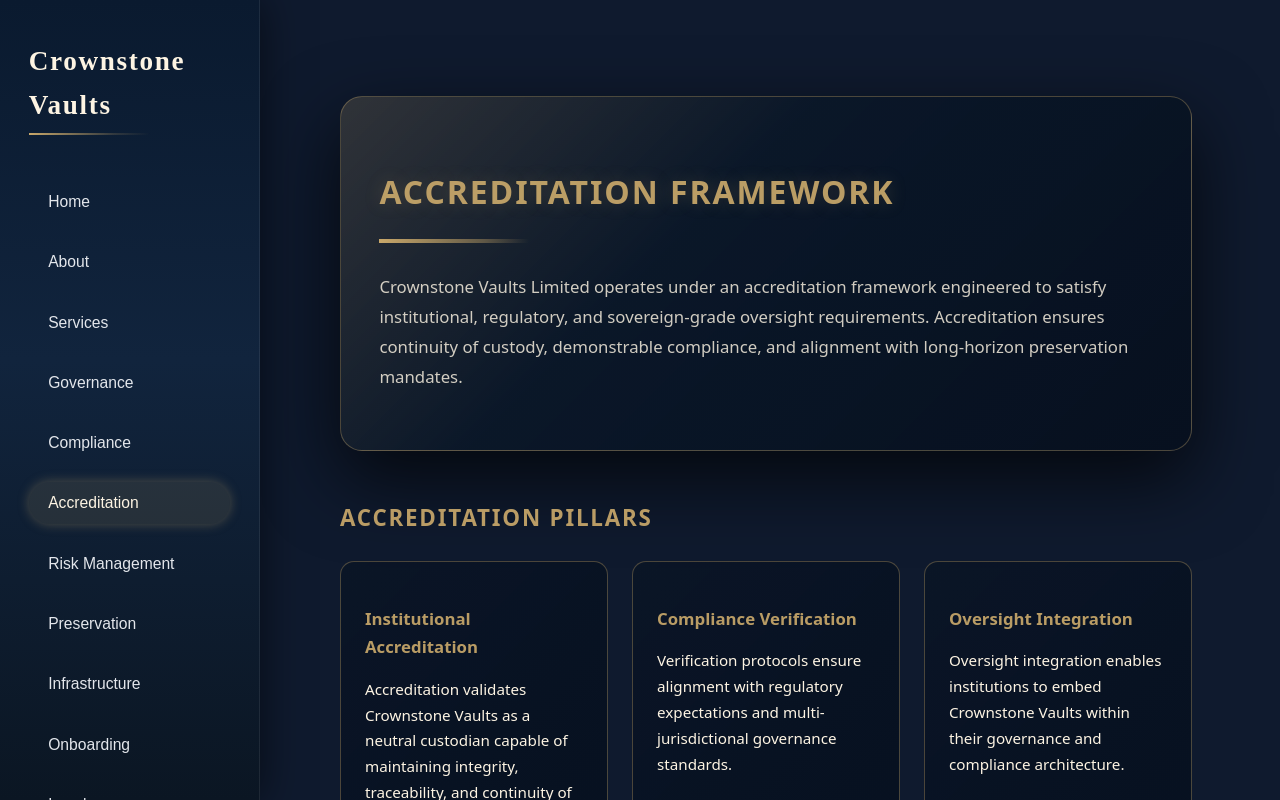
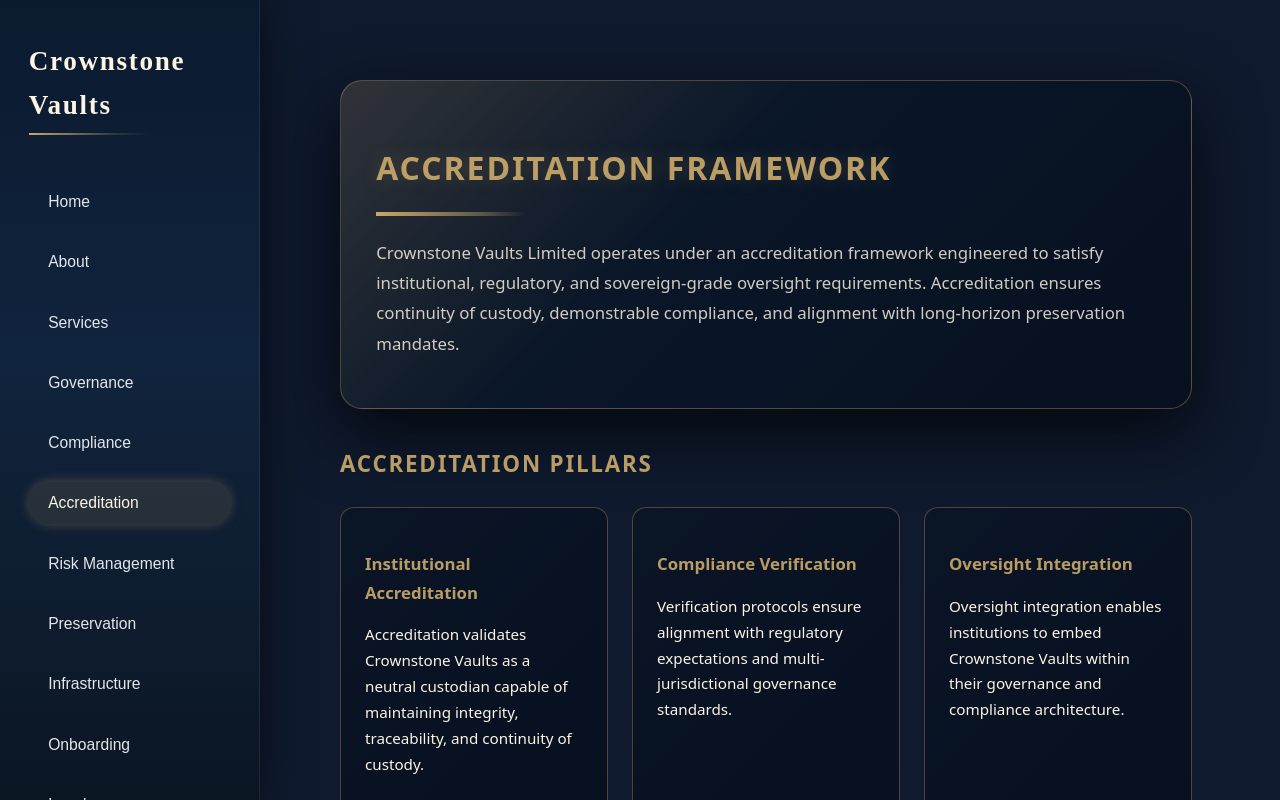
Before and after one commit to soulnlite/crownstone-vaults, a Next.js app: page /accreditation in a window 1280 px wide. Built offline with nearby package versions, Linux system fonts and the light colour scheme.

Commit message:
upgraded top levels

```diff
--- a/app/accreditation/page.tsx
+++ b/app/accreditation/page.tsx
@@ -4,21 +4,21 @@ export default function AccreditationPage() {
       style={{
         maxWidth: "960px",
         margin: "0 auto",
-        padding: "3rem 1.5rem 4rem",
+        padding: "2rem 1.5rem 3.5rem", // REDUCED TOP PADDING
         color: "#FDF4E3",
         fontFamily:
           "system-ui, -apple-system, BlinkMacSystemFont, 'Segoe UI', sans-serif",
       }}
     >
-      {/* HEADER — Compliance plaque, Services gold text */}
+      {/* HEADER — Raised closer to top */}
       <section
         style={{
-          marginBottom: "3rem",
-          padding: "2.6rem 2.4rem",
+          marginBottom: "2.2rem", // REDUCED FROM 3rem
+          padding: "2.1rem 2.2rem", // REDUCED INTERNAL PADDING
           borderRadius: "22px",
           background:
             "linear-gradient(135deg, rgba(201,168,106,0.18) 0%, rgba(10,23,40,0.92) 40%, #07101F 100%)",
-          boxShadow: "0 28px 75px rgba(0,0,0,0.7)",
+          boxShadow: "0 24px 65px rgba(0,0,0,0.7)", // Slightly reduced shadow height
           border: "1px solid rgba(201,168,106,0.35)",
         }}
       >
@@ -27,8 +27,8 @@ export default function AccreditationPage() {
             fontSize: "2rem",
             letterSpacing: "0.06em",
             textTransform: "uppercase",
-            marginBottom: "1.2rem",
-            color: "rgba(201,168,106,0.92)", // SERVICES GOLD — UPDATED
+            marginBottom: "1rem", // Slightly reduced
+            color: "rgba(201,168,106,0.92)",
             textShadow: "0 0 18px rgba(201,168,106,0.22)",
           }}
         >
@@ -41,7 +41,7 @@ export default function AccreditationPage() {
             width: "150px",
             background:
               "linear-gradient(90deg, #C9A86A 0%, rgba(201,168,106,0.4) 70%, transparent 100%)",
-            marginBottom: "1.8rem",
+            marginBottom: "1.4rem", // Reduced
           }}
         ></div>
 
@@ -68,7 +68,7 @@ export default function AccreditationPage() {
             marginBottom: "1.5rem",
             letterSpacing: "0.08em",
             textTransform: "uppercase",
-            color: "rgba(201,168,106,0.92)", // MATCHED TO SERVICES GOLD
+            color: "rgba(201,168,106,0.92)",
           }}
         >
           Accreditation Pillars
@@ -156,7 +156,7 @@ export default function AccreditationPage() {
       </section>
 
       {/* CTA — Services signature CTA */}
-      <section style={{ textAlign: "center", marginTop: "2.5rem" }}>
+      <section style={{ textAlign: "center", marginTop: "2.2rem" }}>
         <div
           style={{
             display: "inline-block",
```
